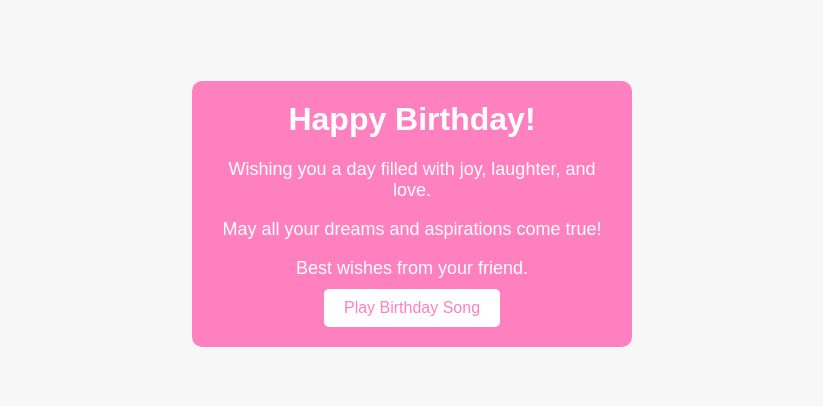
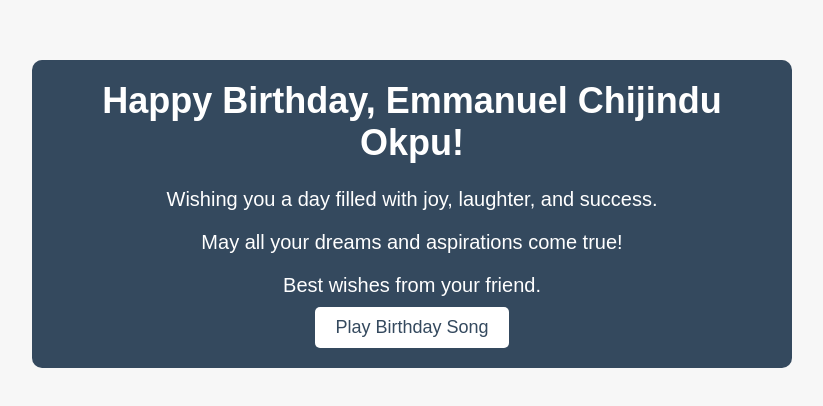
Before and after one commit to glory39/glory39.github.io, a plain HTML site: page index.html in a window 1280 px wide. Shown: the part 194-600 px from the top of the page, without its empty margins (228-1051 px from the left). Drawn offline with Linux system fonts and the light colour scheme.

Commit message:
Add files via upload

```diff
--- a/index.html
+++ b/index.html
@@ -13,8 +13,8 @@
         }
 
         #card {
-            background-color: #ff80bf;
-            width: 400px;
+            background-color: #34495e;
+            width: 720px;
             padding: 20px;
             border-radius: 10px;
             text-align: center;
@@ -22,36 +22,36 @@
 
         h1 {
             color: #fff;
-            font-size: 32px;
+            font-size: 36px;
             margin-top: 0;
         }
 
         p {
             color: #fff;
-            font-size: 18px;
+            font-size: 20px;
             margin-bottom: 10px;
         }
 
         button {
             background-color: #fff;
-            color: #ff80bf;
+            color: #34495e;
             border: none;
             padding: 10px 20px;
             border-radius: 5px;
-            font-size: 16px;
+            font-size: 18px;
             cursor: pointer;
             transition: background-color 0.3s;
         }
 
         button:hover {
-            background-color: #ffecb3;
+            background-color: #ecf0f1;
         }
     </style>
 </head>
 <body>
     <div id="card">
-        <h1>Happy Birthday!</h1>
-        <p>Wishing you a day filled with joy, laughter, and love.</p>
+        <h1>Happy Birthday, Emmanuel Chijindu Okpu!</h1>
+        <p>Wishing you a day filled with joy, laughter, and success.</p>
         <p>May all your dreams and aspirations come true!</p>
         <p>Best wishes from your friend.</p>
         <button onclick="playMusic()">Play Birthday Song</button>
```
